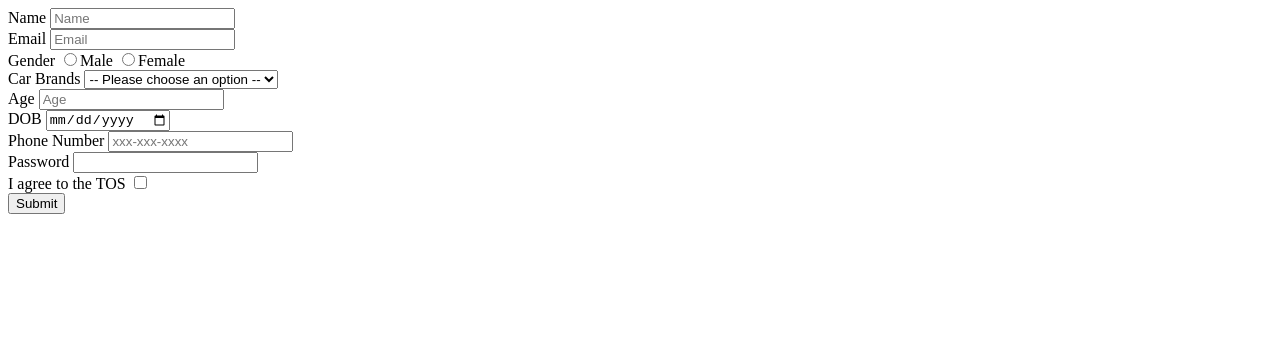
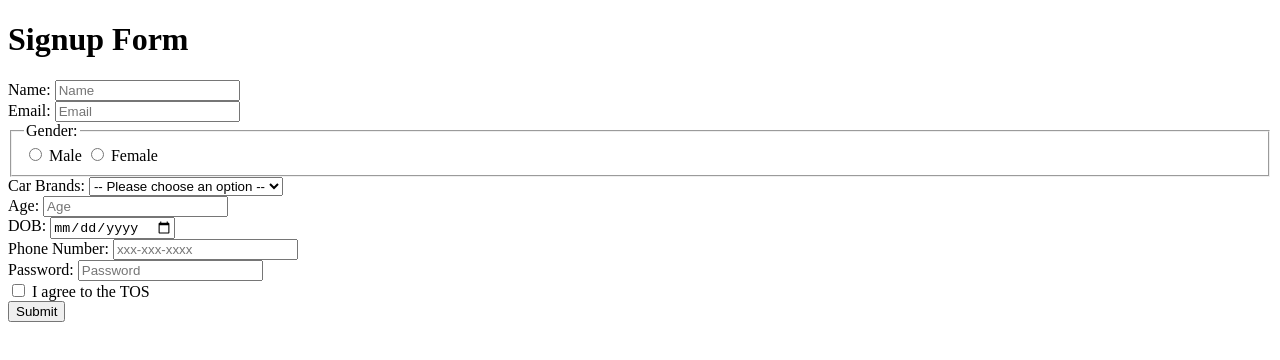
Before and after one commit to acciojob/signup-form-car-vaibha987, a website: page main.html in a window 1280 px wide. Drawn offline with Linux system fonts and the light colour scheme.

Commit message:
created a submission

```diff
--- a/main.html
+++ b/main.html
@@ -1,26 +1,38 @@
 <!DOCTYPE html>
+<html lang="en">
+<head>
+    <meta charset="UTF-8">
+    <meta name="viewport" content="width=device-width, initial-scale=1.0">
+    <title>Signup Form</title>
+</head>
+<body>
+    <h1>Signup Form</h1>
 
-<html>
+    <form action="#" method="post">
+        <div>
+            <label for="name">Name:</label>
+            <input type="text" id="name" name="name" placeholder="Name" required>
+        </div>
 
-<head>
-	<link rel="stylesheet" href="styles.css">
-</head>
+        <div>
+            <label for="email">Email:</label>
+            <input type="email" id="email" name="email" placeholder="Email" required>
+        </div>
 
-<body>
-	<!-- the entire body must be written by student -->
-    <script type="text/javascript" src="./script.js">
-</script>
-<form action="#" method="post">
-<label for="name">Name</label>
-	<input type="text" id="name" name="name" required placeholder="Name"><br>
-<label for="email">Email</label>
-	<input type="email" id="email" name="email" required placeholder="Email"><br>
-<lable for="gender">Gender</lable>
-	<input type="radio" id="gender_m" name="gender" required>Male
-	<input type="radio" id="gender_f" name="gender">Female<br>
-	<lable for="cars">Car Brands</lable>
-	<select id="cars" name="cars" required>
-		<option value="" disabled selected>-- Please choose an option --</option>
+        <div>
+            <fieldset>
+                <legend>Gender:</legend>
+                <input type="radio" id="gender_m" name="gender" value="male" required>
+                <label for="gender_m">Male</label>
+                <input type="radio" id="gender_f" name="gender" value="female" required>
+                <label for="gender_f">Female</label>
+            </fieldset>
+        </div>
+
+        <div>
+            <label for="cars">Car Brands:</label>
+            <select id="cars" name="cars" required>
+                <option value="" disabled selected>-- Please choose an option --</option>
                 <option value="Toyota">Toyota</option>
                 <option value="Honda">Honda</option>
                 <option value="Ford">Ford</option>
@@ -28,19 +40,35 @@
                 <option value="BMW">BMW</option>
                 <option value="Mercedes-Benz">Mercedes-Benz</option>
                 <option value="Other">Other</option>
-	</select><br>
-	<label for="age">Age</label>
-	<input type="number" id="age" name="age" placeholder="Age" required><br>
-    <label for="dob">DOB</label>
-	<input type="date" id="dob" name="dob" required><br>
-	<label for="tel">Phone Number</label>
-	<input type="tel" id="tel" name="tel" placeholder="xxx-xxx-xxxx"><br>
-	<label for="password">Password</label>
-	<input type="password" id="password"name="password" required><br>
-	<label for="tos">I agree to the TOS</label>
-	<input type="checkbox" id="tos" name="tos" required><br>
-	<button type="submit">Submit</button>
-		</form>
+            </select>
+        </div>
+
+        <div>
+            <label for="age">Age:</label>
+            <input type="number" id="age" name="age" placeholder="Age" required>
+        </div>
+
+        <div>
+            <label for="dob">DOB:</label>
+            <input type="date" id="dob" name="dob" required>
+        </div>
+
+        <div>
+            <label for="tel">Phone Number:</label>
+            <input type="tel" id="tel" name="tel" placeholder="xxx-xxx-xxxx">
+        </div>
+
+        <div>
+            <label for="password">Password:</label>
+            <input type="password" id="password" name="password" placeholder="Password" required>
+        </div>
+
+        <div>
+            <input type="checkbox" id="tos" name="tos" required>
+            <label for="tos">I agree to the TOS</label>
+        </div>
+
+        <button type="submit">Submit</button>
+    </form>
 </body>
-
 </html>
```
